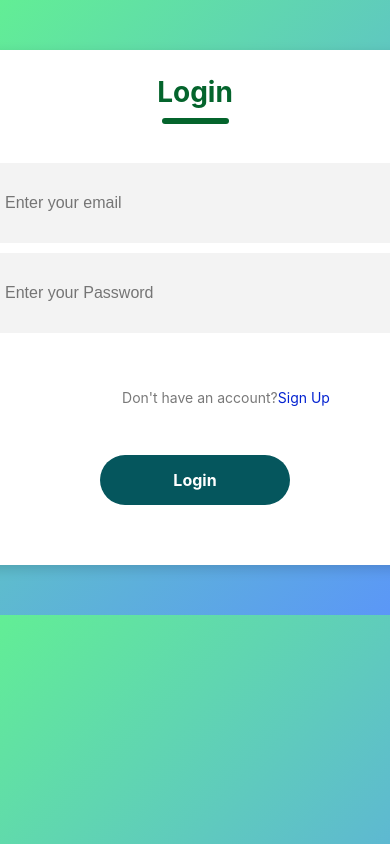
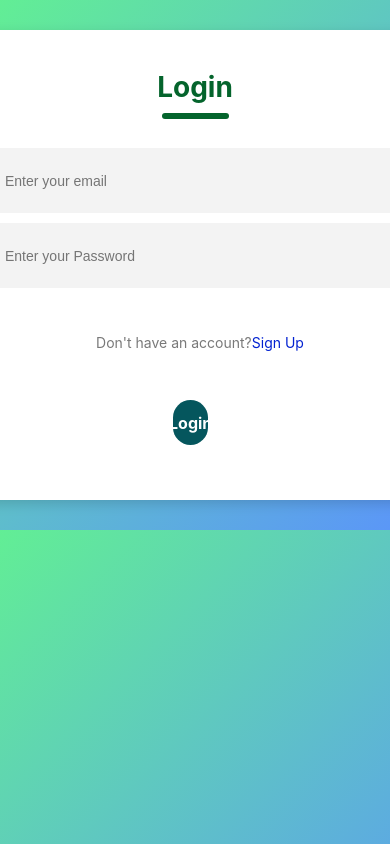
Before and after one commit to Kavz2k1/Login-Signup, a React (Create React App) app: page / in a window 390 px wide. Shown: the top 844 px of the page. Built offline with nearby package versions, Linux system fonts and the light colour scheme.

Commit message:
updated media

```diff
--- a/src/Components/LoginSignup/LoginSignup.css
+++ b/src/Components/LoginSignup/LoginSignup.css
@@ -10,6 +10,7 @@
     padding-bottom: 20px;
     width: 100%; /* 90% of screen */
      /* but not more than 700px */
+     max-width: 400px;
     height: 90%; /* remove fixed height */
     box-shadow: 0 4px 12px rgba(0,0,0,0.15);
 }
@@ -96,14 +97,39 @@
     background: #EAEAEA;
     color:#676767;
 }
-@media (max-width: 480px) {
+@media (max-width: 500px) {
+    .container {
+        width: 95%;
+        margin: 30px auto;
+        padding: 15px;
+    }
+
     .text {
         font-size: 28px;
     }
+
     .forgot-password {
         font-size: 14px;
+        padding-left: 10px;
     }
+
+    .inputs {
+        margin: 10px;
+        gap: 10px;
+    }
+
+    .input {
+        height: 45px;
+    }
+
+    .input input {
+        font-size: 14px;
+    }
+
     .submit {
         font-size: 16px;
+        height: 45px;
+        width: 80%;
     }
+
 }
```
